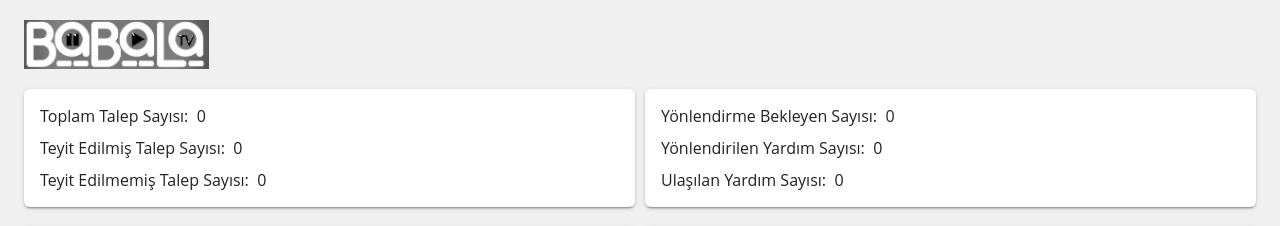
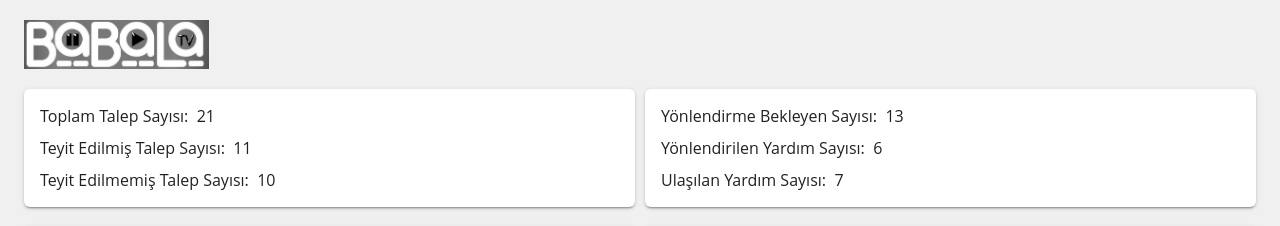
Before and after one commit to mertonuryildirim/babala-app, a React (Create React App) app: page / in a window 1280 px wide. Shown: the top 226 px of the page. Built offline with nearby package versions, Linux system fonts and the light colour scheme.

Commit message:
charts data flow changed

```diff
--- a/src/Pages/Dashboard.js
+++ b/src/Pages/Dashboard.js
@@ -17,7 +17,14 @@ function Dashboard() {
     const [data] = useState({
         pieChartCity: [12, 19, 3, 5, 2, 3, 5, 2, 3, 7],
         pieChartRequest: [12, 19, 3, 5, 2, 3, 4],
-        summary: {},
+        summary: {
+            total_request_count: 21,
+            confirmed_request_count: 11,
+            unconfirmed_request_count: 10,
+            total_number_of_pending_referrals: 13,
+            number_of_assistance_referred: 6,
+            number_of_assistance_received: 7,
+        },
         table: [],
     });
 
--- a/src/common/constants.js
+++ b/src/common/constants.js
@@ -70,3 +70,14 @@ export const PIE_CHART_REQUEST_BORDER_COLORS = [
     'rgba(55, 89, 14, 1)',
 ];
 // PIE CHART REQUEST CONSTANTS //
+
+export const TABLE_CELLS = [
+    'Şehir',
+    'Barınma',
+    'Isınma',
+    'Gıda',
+    'Yakıt',
+    'Bebek Bakım',
+    'Hijyen',
+    'İlaç',
+];
--- a/src/components/Summary.js
+++ b/src/components/Summary.js
@@ -1,7 +1,7 @@
 import React from 'react';
 import { Paper } from '@mui/material';
 
-const Summary = () => {
+const Summary = ({ summaryData }) => {
     return (
         <div
             style={{
@@ -22,15 +22,15 @@ const Summary = () => {
             >
                 <p style={{ display: 'flex', marginBottom: '10px' }}>
                     <span>Toplam Talep Sayısı: &nbsp;</span>
-                    <span>0</span>
+                    <span>{summaryData.total_request_count}</span>
                 </p>
                 <p style={{ display: 'flex', marginBottom: '10px' }}>
                     <span>Teyit Edilmiş Talep Sayısı: &nbsp;</span>
-                    <span>0</span>
+                    <span>{summaryData.confirmed_request_count}</span>
                 </p>
                 <p style={{ display: 'flex' }}>
                     <span>Teyit Edilmemiş Talep Sayısı: &nbsp;</span>
-                    <span>0</span>
+                    <span>{summaryData.unconfirmed_request_count}</span>
                 </p>
             </Paper>
             <Paper
@@ -45,17 +45,19 @@ const Summary = () => {
                 <div>
                     <p style={{ display: 'flex', marginBottom: '10px' }}>
                         <span>Yönlendirme Bekleyen Sayısı: &nbsp;</span>
-                        <span>0</span>
+                        <span>
+                            {summaryData.total_number_of_pending_referrals}
+                        </span>
                     </p>
 
                     <p style={{ display: 'flex', marginBottom: '10px' }}>
                         <span>Yönlendirilen Yardım Sayısı: &nbsp;</span>
-                        <span>0</span>
+                        <span>{summaryData.number_of_assistance_referred}</span>
                     </p>
 
                     <p style={{ display: 'flex' }}>
                         <span>Ulaşılan Yardım Sayısı: &nbsp;</span>
-                        <span>0</span>
+                        <span>{summaryData.number_of_assistance_received}</span>
                     </p>
                 </div>
             </Paper>
--- a/src/components/Table.js
+++ b/src/components/Table.js
@@ -6,17 +6,7 @@ import TableContainer from '@mui/material/TableContainer';
 import TableHead from '@mui/material/TableHead';
 import TableRow from '@mui/material/TableRow';
 import Paper from '@mui/material/Paper';
-
-const TABLE_CELLS = [
-    'Şehir',
-    'Barınma',
-    'Isınma',
-    'Gıda',
-    'Yakıt',
-    'Bebek Bakım',
-    'Hijyen',
-    'İlaç',
-];
+import { TABLE_CELLS } from '../common/constants';
 
 export default function BasicTable() {
     return (
```
